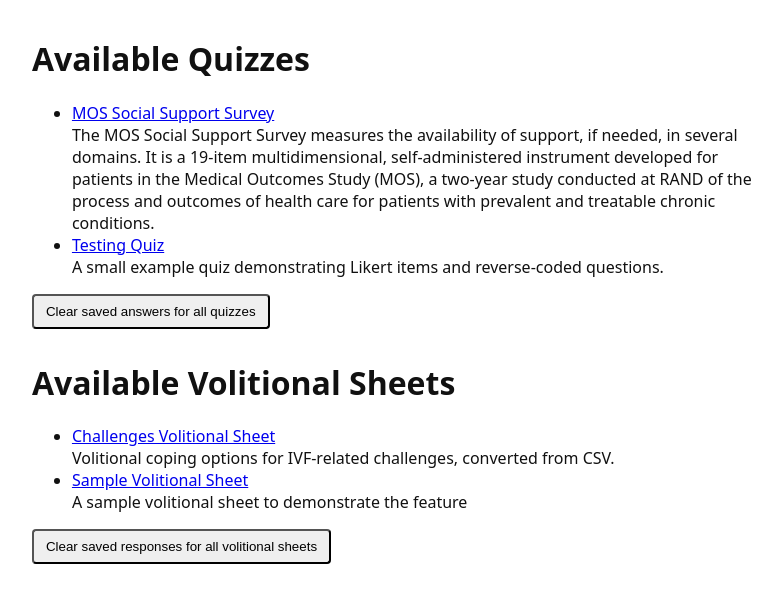
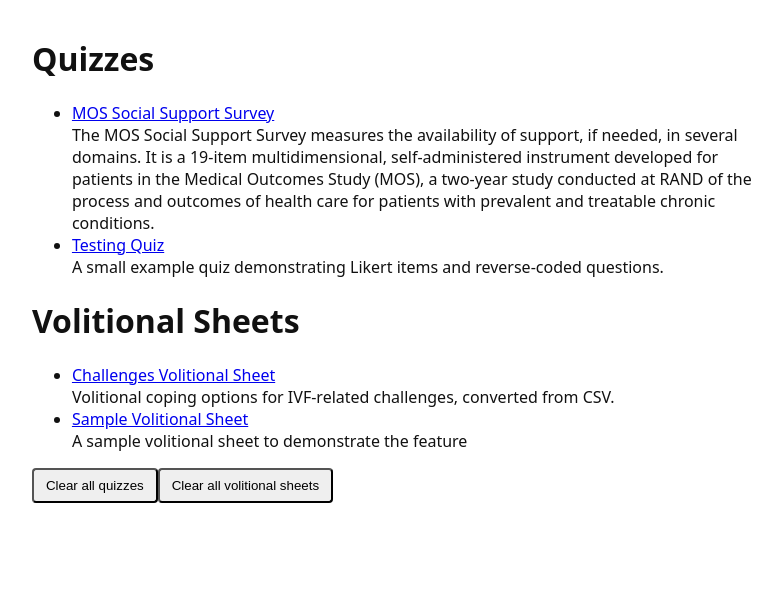
Before and after one commit to TheHeat/quiz-builder, a React (Vite) app: page / in a window 1280 px wide. Shown: the top 602 px of the page, without its empty margins (242-1024 px from the left). Built offline with nearby package versions, Linux system fonts and the light colour scheme.

Commit message:
Restructure Home page

```diff
--- a/src/pages/Home.tsx
+++ b/src/pages/Home.tsx
@@ -52,7 +52,7 @@
 
 	return (
 		<div className="wrapper">
-			<h1>Available Quizzes</h1>
+			<h1>Quizzes</h1>
 			<ul>
 				{quizzes.map((q) => (
 					<li key={q.slug}>
@@ -62,18 +62,7 @@
 				))}
 			</ul>
 
-			<div style={{ marginTop: 12 }}>
-				<button
-					onClick={() => {
-						quizzes.forEach((q) => clearAnswers(q.slug));
-						alert("Cleared saved answers for all quizzes.");
-					}}
-				>
-					Clear saved answers for all quizzes
-				</button>
-			</div>
-
-			<h1 style={{ marginTop: 32 }}>Available Volitional Sheets</h1>
+			<h1>Volitional Sheets</h1>
 			<ul>
 				{sheets.map((s) => (
 					<li key={s.slug}>
@@ -83,14 +72,22 @@
 				))}
 			</ul>
 
-			<div style={{ marginTop: 12 }}>
+			<div>
+				<button
+					onClick={() => {
+						quizzes.forEach((q) => clearAnswers(q.slug));
+						alert("Cleared saved quizzes.");
+					}}
+				>
+					Clear all quizzes
+				</button>
 				<button
 					onClick={() => {
 						sheets.forEach((s) => clearVolitionalSheetResponses(s.slug));
-						alert("Cleared saved responses for all volitional sheets.");
+						alert("Cleared saved volitional sheets.");
 					}}
 				>
-					Clear saved responses for all volitional sheets
+					Clear all volitional sheets
 				</button>
 			</div>
 		</div>
```
